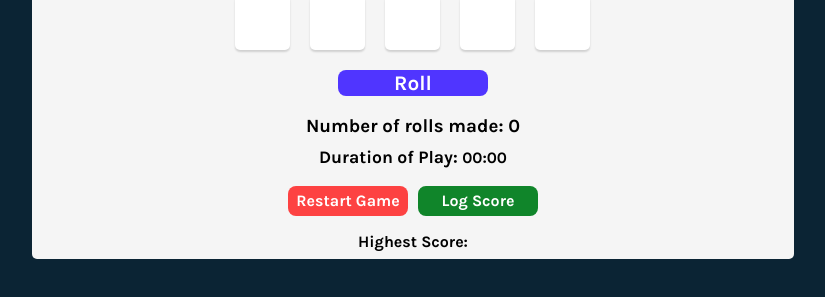
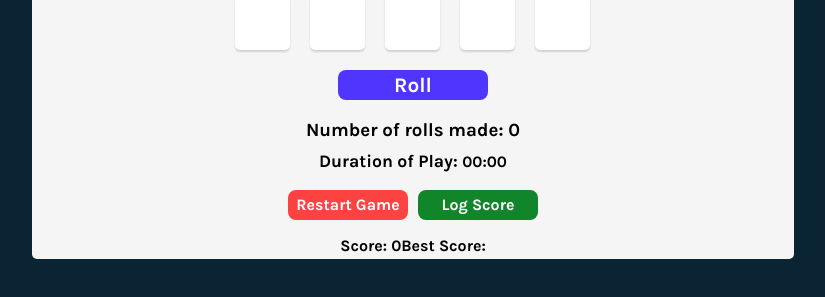
Before and after one commit to AaronoKwok/tenzies, a React (Create React App) app: page / in a window 1280 px wide. Shown: the part 221-518 px from the top of the page, without its empty margins (227-1052 px from the left). Built offline with nearby package versions, Linux system fonts and the light colour scheme.

Commit message:
organizing components

```diff
--- a/src/App.js
+++ b/src/App.js
@@ -2,11 +2,12 @@ import React from "react";
 import { nanoid } from "nanoid";
 import Die from "./Die";
 import Confetti from "react-confetti";
-import Log from "./Log";
+import Score from "./Score";
+import Time from "./Time"
 //import Stopwatch from "./Stopwatch"; //ended up not using component
 
 export default function App() {
-    const [dice, setDice] = React.useState(startDice());
+    const [dice, setDice] = React.useState(startDice);
     const [allHeld, setAllHeld] = React.useState(false);
     const [rolls, setRolls] = React.useState(0);
 
@@ -49,7 +50,7 @@ export default function App() {
                 id: nanoid()
             })
         }
-        console.log(origDice)
+        //console.log(origDice) set initial dice state to startDice, not startDice(), otherwise, startDice will run every .01s
         return origDice;
     }
 
@@ -145,29 +146,16 @@ export default function App() {
 
             <h3 className="rollCount">Number of rolls made: {rolls}</h3>
 
-            <div>
-                <span className="stopWatch">Duration of Play: </span>
-                <span>{("0" + Math.floor((time / 60000) % 60)).slice(-2)}:</span>{/* 60000ms/min */}
-                <span>{("0" + Math.floor((time / 1000) % 60)).slice(-2)}</span>{/* 1000ms/s */}
-                {/*<span>{("0" + ((time /10) % 100)).slice(-2)}</span> {/* divided ms by 10 to move decimal point to left so that you can see numbers change on screen */}
-            </div>
+            <Time time={time}/>
 
             <br />
 
-            <div>
-                <button
-                    className="restart"
-                    onClick={restart}
-                >
-                    Restart Game
-                </button>
-
-                <button className="logScore">
-                    Log Score
-                </button>
-            </div>
-
-            <Log />
+            <Score
+                restart={restart}
+                time={time}
+                allHeld={allHeld}
+                running={running}
+            />
 
             {allHeld ? <Confetti /> : null}
         </main>
--- a/src/Log.js
+++ /dev/null
@@ -1,11 +0,0 @@
-import React from "react";
-
-export default function Log(props) {
-
-
-    return (
-        <div className="score">
-            <p>Highest Score: </p>
-        </div>
-    )
-}
--- /dev/null
+++ b/src/Score.js
@@ -0,0 +1,26 @@
+import React from "react";
+
+export default function Log(props) {
+    console.log(props.time)
+
+    return (
+        <div>
+            <button
+                className="restart"
+                onClick={props.restart}
+            >
+                Restart Game
+            </button>
+
+            <button className="logScore">
+                  Log Score
+            </button>
+
+            <div className="score">
+                <p>Score: {props.time}</p>
+                <p>Best Score: </p>
+            </div>
+        </div>
+
+    )
+}
--- /dev/null
+++ b/src/Time.js
@@ -0,0 +1,12 @@
+import React from "react";
+
+export default function Time(props) {
+    return (
+        <div>
+                <span className="stopWatch">Duration of Play: </span>
+                <span>{("0" + Math.floor((props.time / 60000) % 60)).slice(-2)}:</span>{/* 60000ms/min */}
+                <span>{("0" + Math.floor((props.time / 1000) % 60)).slice(-2)}</span>{/* 1000ms/s */}
+                {/*<span>{("0" + ((time /10) % 100)).slice(-2)}</span> {/* divided ms by 10 to move decimal point to left so that you can see numbers change on screen */}
+        </div>
+    )
+}
--- a/src/index.css
+++ b/src/index.css
@@ -124,7 +124,7 @@ main {
 }
 
 .rollDice {
-    height: 50px;
+    height: 30px;
     width: 150px;
     background-color: #5035FF;
     border: none;
@@ -133,10 +133,7 @@ main {
     font-family: "Karla", sans-serif;
     border-radius: 8px;
     cursor: pointer;
-}
-
-.rollDice:focus {
-    outline: none;
+    padding: 3px;
 }
 
 .rollDice:active {
@@ -185,4 +182,7 @@ main {
 }
 
 .score {
+    display: flex;
+    justify-content: center;
+
 }
```
Also changed, not shown: 1 other file (tests, documents, lock files or other folders).
